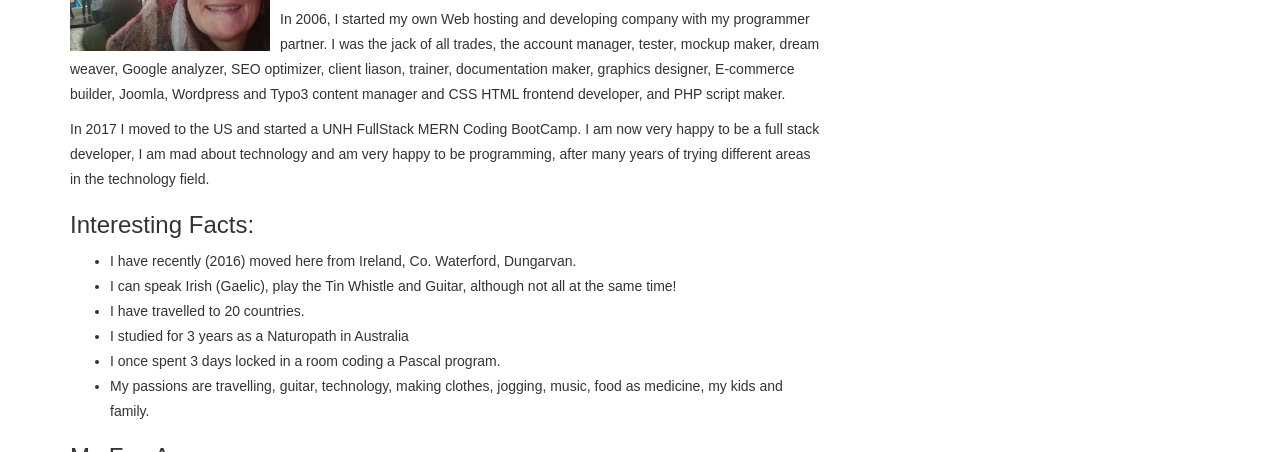
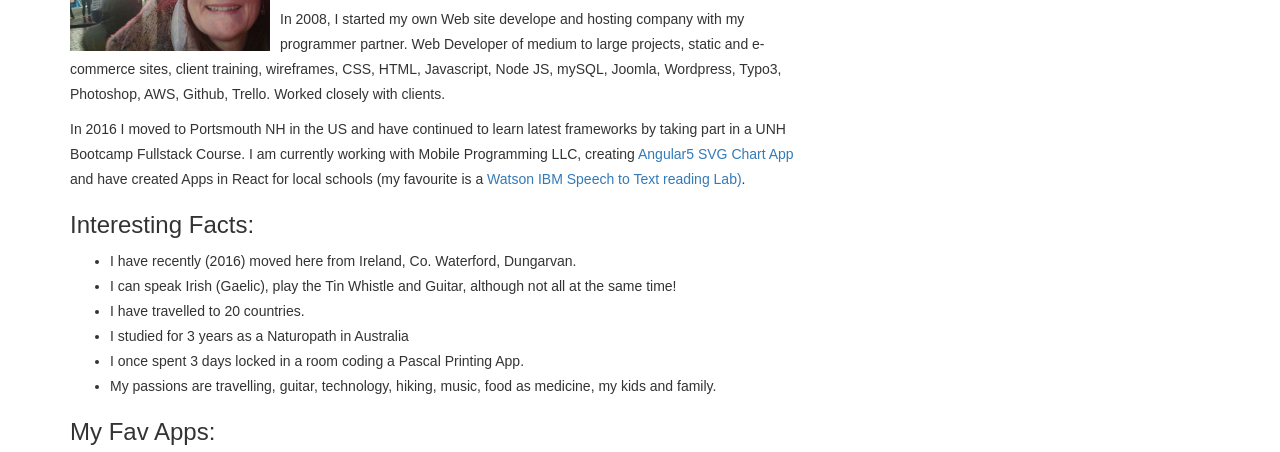
Before and after one commit to louise-hayes/louise-hayes.github.io, a plain HTML site: page index.html in a window 1280 px wide. Shown: the part 298-750 px from the top of the page. Drawn offline with nearby package versions, Linux system fonts and the light colour scheme.

Commit message:
revise homepage

```diff
--- a/assets/css/style.css
+++ b/assets/css/style.css
@@ -12,6 +12,7 @@
  background-color: #4aaaa5;
  color: #ffffff;
 }
+
 body {
     font-family: 'Arial', 'Helvetica Neue', Helvetica, sans-serif;
     line-height: 25px;
@@ -48,6 +49,15 @@ h2{
     font-size: 20px;
 }
 
-.imgclass :hover {
-border:1px solid red;
-}
+.imgclass:hover {
+    opacity: 0.3;
+  }
+
+  .navbar-header:hover{
+    /* background: lightgrey; */
+
+  }
+
+  .nav>li:hover{
+    text-decoration: underline;
+    }
--- a/index.html
+++ b/index.html
@@ -81,12 +81,14 @@
           large ERP companies installing and upgrading SAP systems on multiple hardware, OS and DB platforms.
         </p>
         <p>
-          In 2006, I started my own Web hosting and developing company with my programmer partner. I was the jack of all trades, the account manager,
-          tester, mockup maker, dream weaver, Google analyzer, SEO optimizer, client liason, trainer, documentation maker,
-          graphics designer, E-commerce builder, Joomla, Wordpress and Typo3 content manager and CSS HTML frontend developer, and PHP script maker.
+          In 2008, I started my own Web site develope and hosting company with my programmer partner. Web Developer of medium to large projects, static and e-commerce sites, client training, wireframes,
+          CSS, HTML, Javascript, Node JS, mySQL, Joomla, Wordpress, Typo3, Photoshop, AWS, Github, Trello. Worked closely with clients.
+
         </p>
-        <p>In 2017 I moved to the US and started a UNH FullStack MERN Coding BootCamp. I am now very happy to be a full stack developer, I am mad about technology and am very happy to be programming, after many years of trying different areas in
-          the technology field.
+        <p>In 2016 I moved to Portsmouth NH in the US and have continued to learn latest frameworks by taking part in a UNH Bootcamp Fullstack Course. I am currently working with Mobile Programming LLC,
+          creating <a href=" https://angular5chartsvg.herokuapp.com/" Angular5 SVG Charts app>Angular5 SVG Chart App</a> and have created Apps in React for local schools
+          (my favourite is a <a href="https://chatterdox.herokuapp.com/" Watson IBM Speech to Text reading Lab>Watson IBM Speech to Text reading Lab)</a>.
+
         </p>
 
 
@@ -100,9 +102,9 @@
           </li>
           <li>I studied for 3 years as a Naturopath in Australia
           </li>
-          <li>I once spent 3 days locked in a room coding a Pascal program.
+          <li>I once spent 3 days locked in a room coding a Pascal Printing App.
           </li>
-          <li>My passions are travelling, guitar, technology, making clothes, jogging, music, food as medicine, my kids and family.
+          <li>My passions are travelling, guitar, technology, hiking, music, food as medicine, my kids and family.
           </li>
         </ul>
 
```
